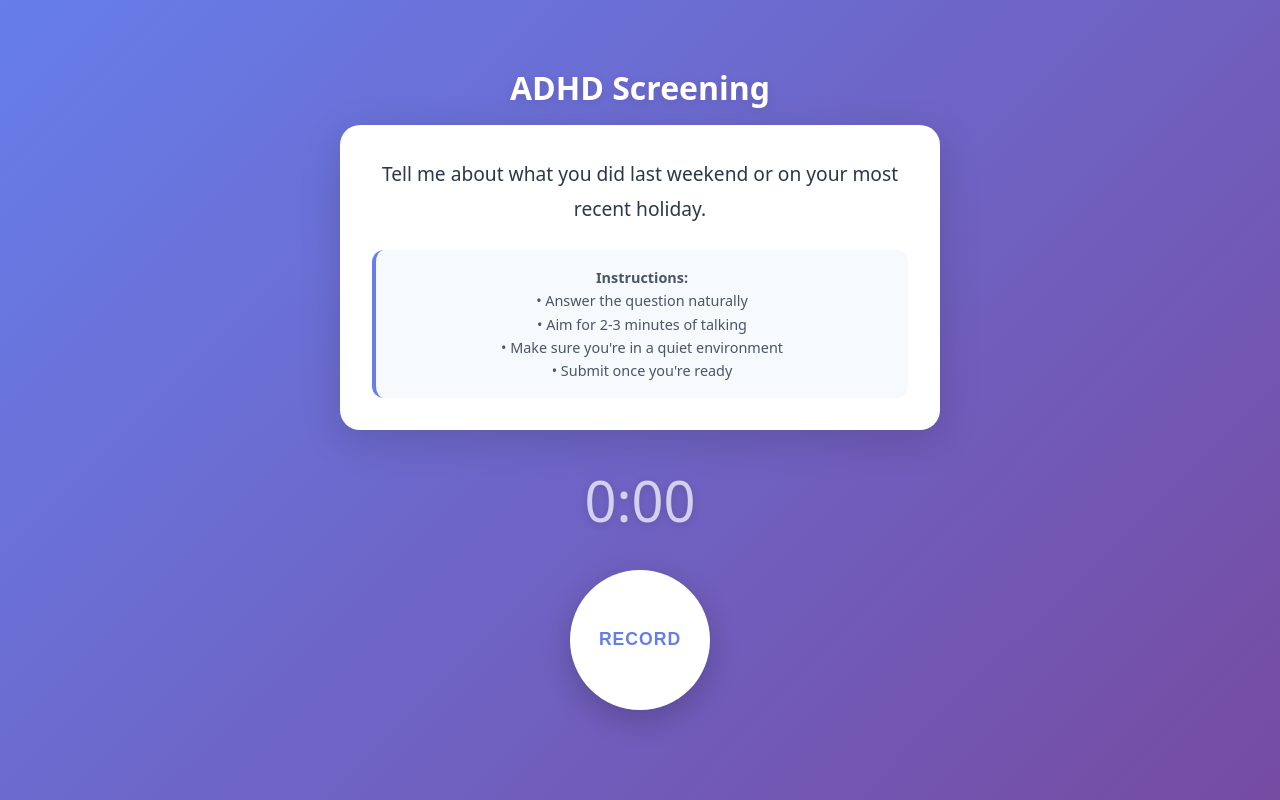
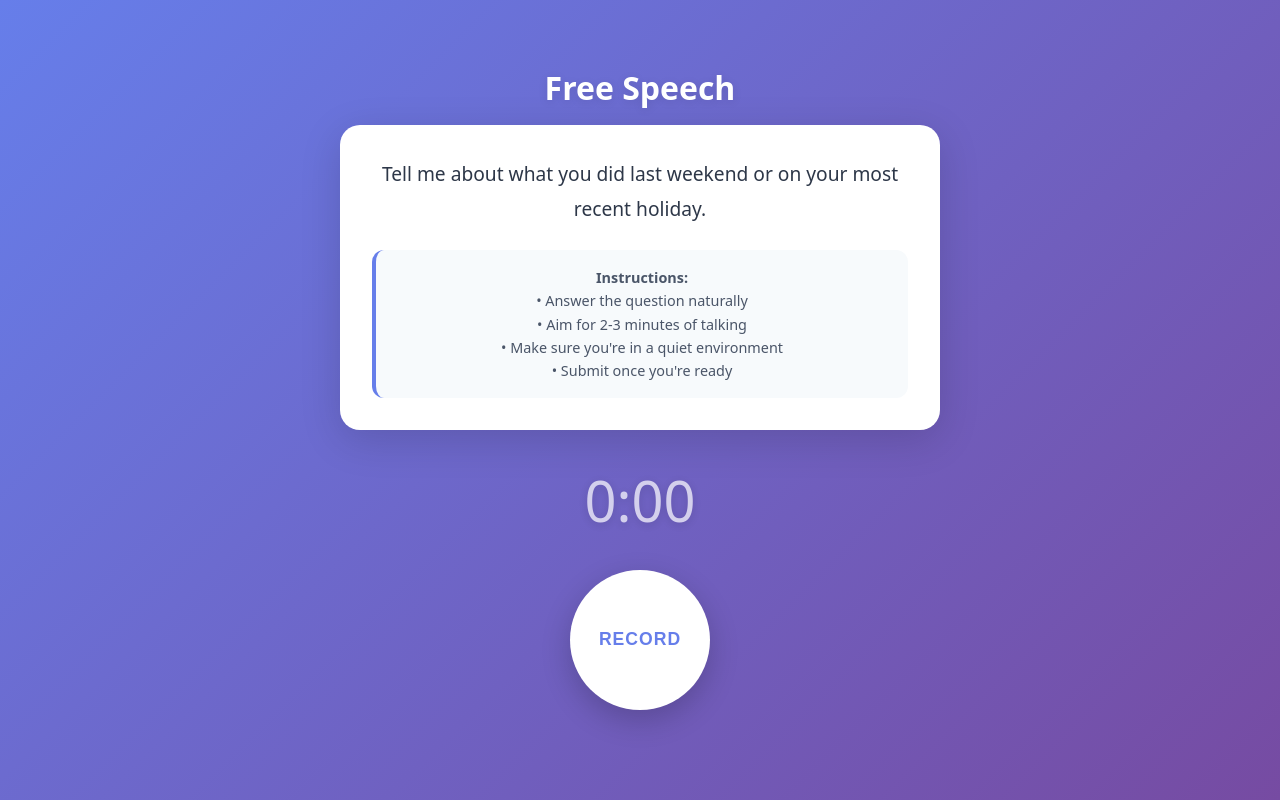
Before and after one commit to anishalle/adveyes, a Next.js app: page /free_speech in a window 1280 px wide. Built offline with nearby package versions, Linux system fonts and the light colour scheme.

Commit message:
minor changes to ui

```diff
--- a/src/app/free_speech/page.js
+++ b/src/app/free_speech/page.js
@@ -202,8 +202,8 @@ export default function Screening() {
             color: 'white',
             fontWeight: '600',
             textShadow: '0 2px 10px rgba(0,0,0,0.1)'
-          }}>
-            ADHD Screening
+          }}
+          >Free Speech
           </h1>
 
           <div style={{
```
